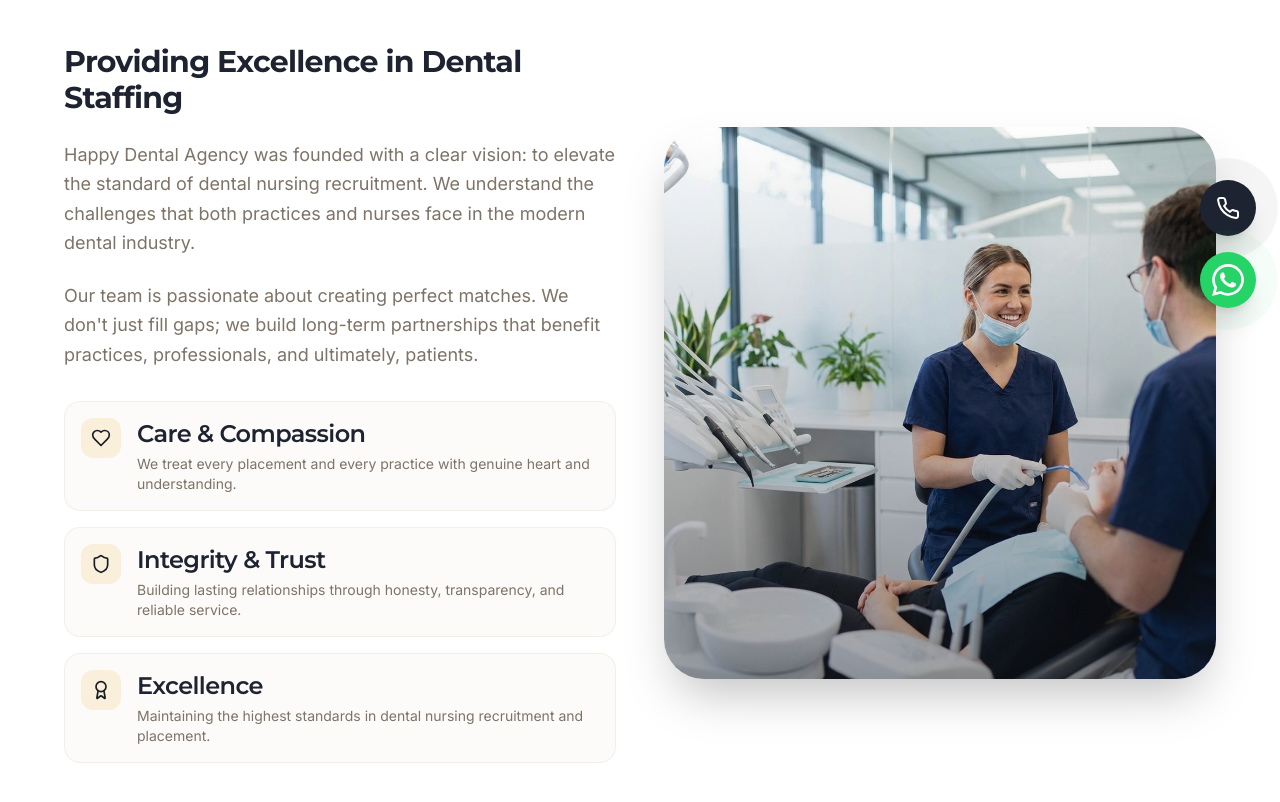
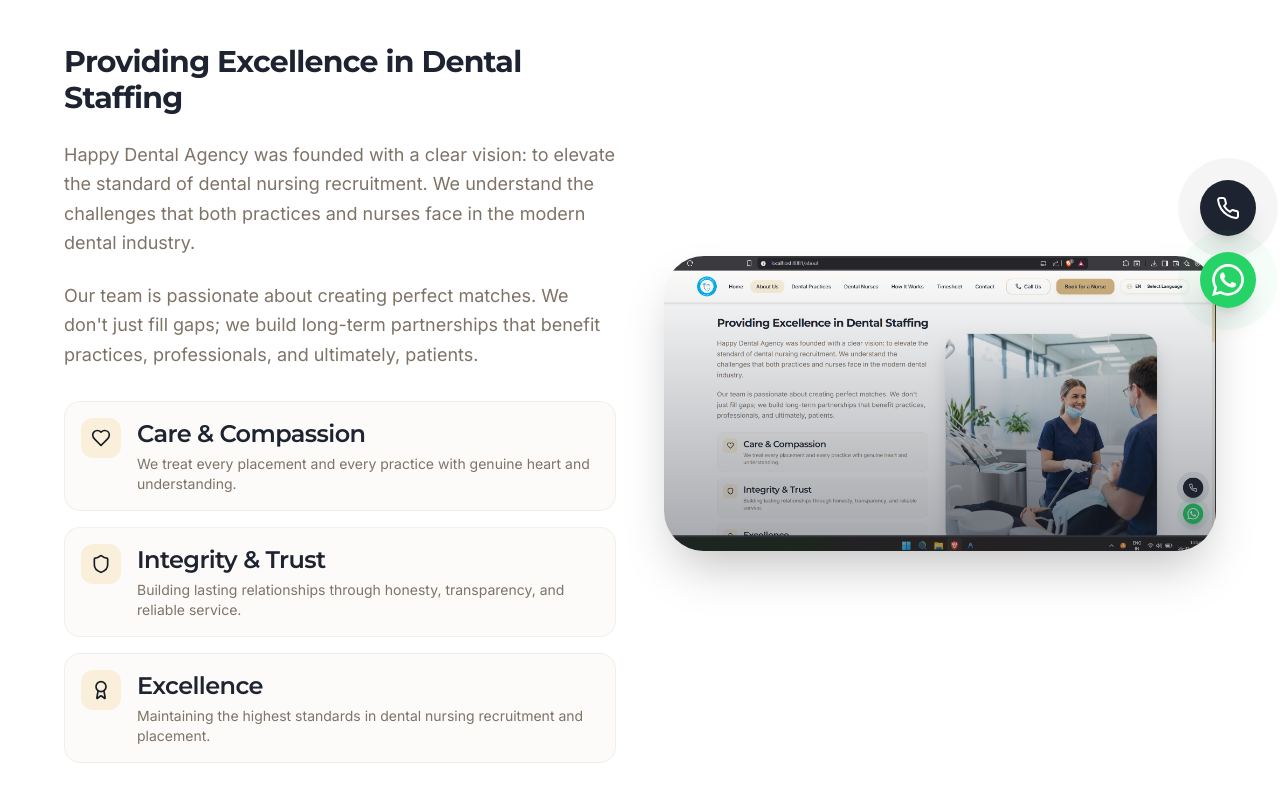
Before and after one commit to MohanPrasathSece/happy-dental-agency, a React (Vite) app: page /about in a window 1280 px wide. Shown: the part 460-1262 px from the top of the page. Built offline with nearby package versions, Linux system fonts and the light colour scheme; the HTML template or start-up script is replaced by a standard one.

Commit message:
Update about page image

```diff
--- a/src/pages/About.tsx
+++ b/src/pages/About.tsx
@@ -66,7 +66,7 @@
 
                         <div className="relative rounded-[2.5rem] overflow-hidden shadow-2xl animate-fade-in group">
                             <img
-                                src="/about-dental.png"
+                                src="/about-dental-new.png"
                                 alt="Dental Professionals Collaborating"
                                 className="w-full h-full object-cover transition-transform duration-700 group-hover:scale-105"
                             />
```
Also changed, not shown: public/about-dental-new.png (added).
